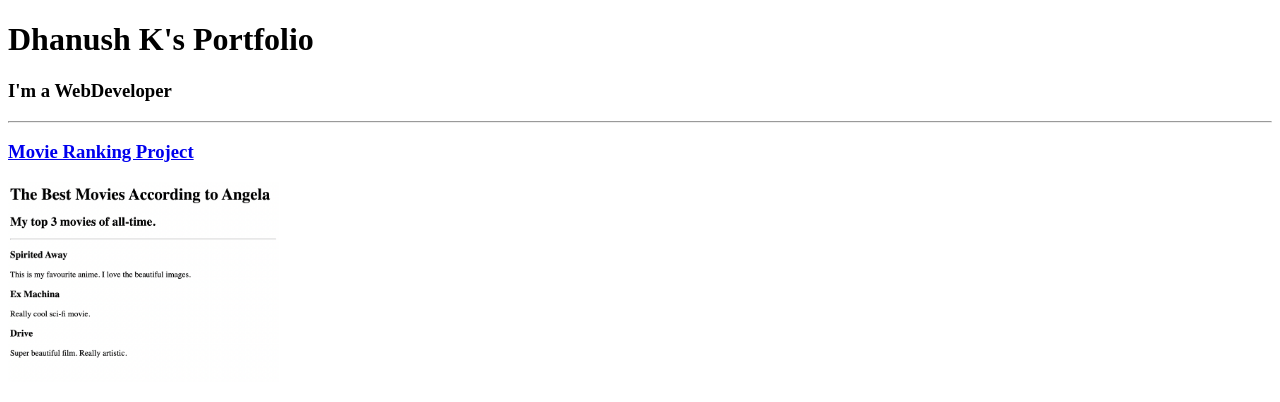
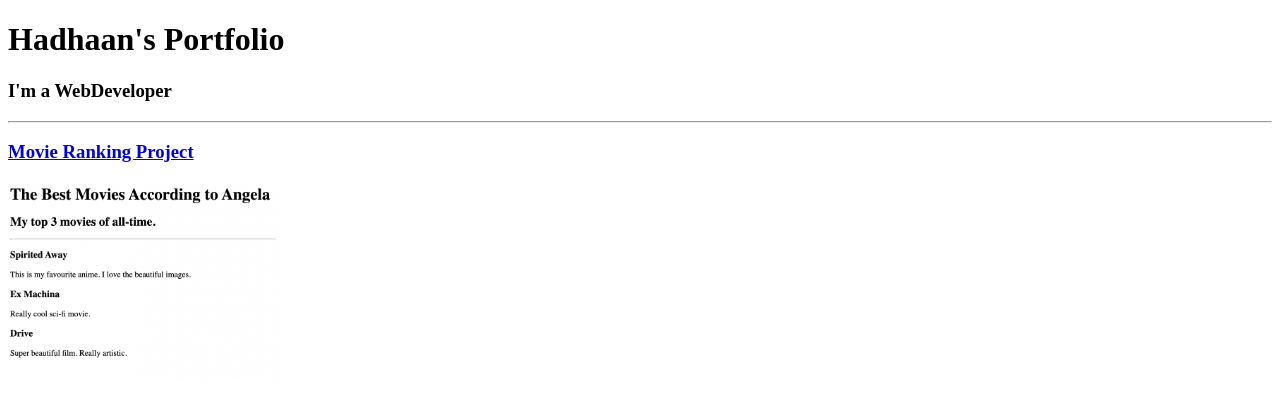
Before and after one commit to dhanushkrishna72/html-portfolio, a plain HTML site: page index.html in a window 1280 px wide. Shown: the top 402 px of the page. Drawn offline with Linux system fonts and the light colour scheme.

Commit message:
Update index.html

```diff
--- a/index.html
+++ b/index.html
@@ -13,7 +13,7 @@ HINT for TODO 6: You can use the height attribute set to 200 to make the image s
     <title>Hadhaan</title>
 </head>
 <body>
-    <h1>Dhanush K's Portfolio</h1>
+    <h1>Hadhaan's Portfolio</h1>
 
     <h3>I'm a WebDeveloper</h3>
     <hr>
```
